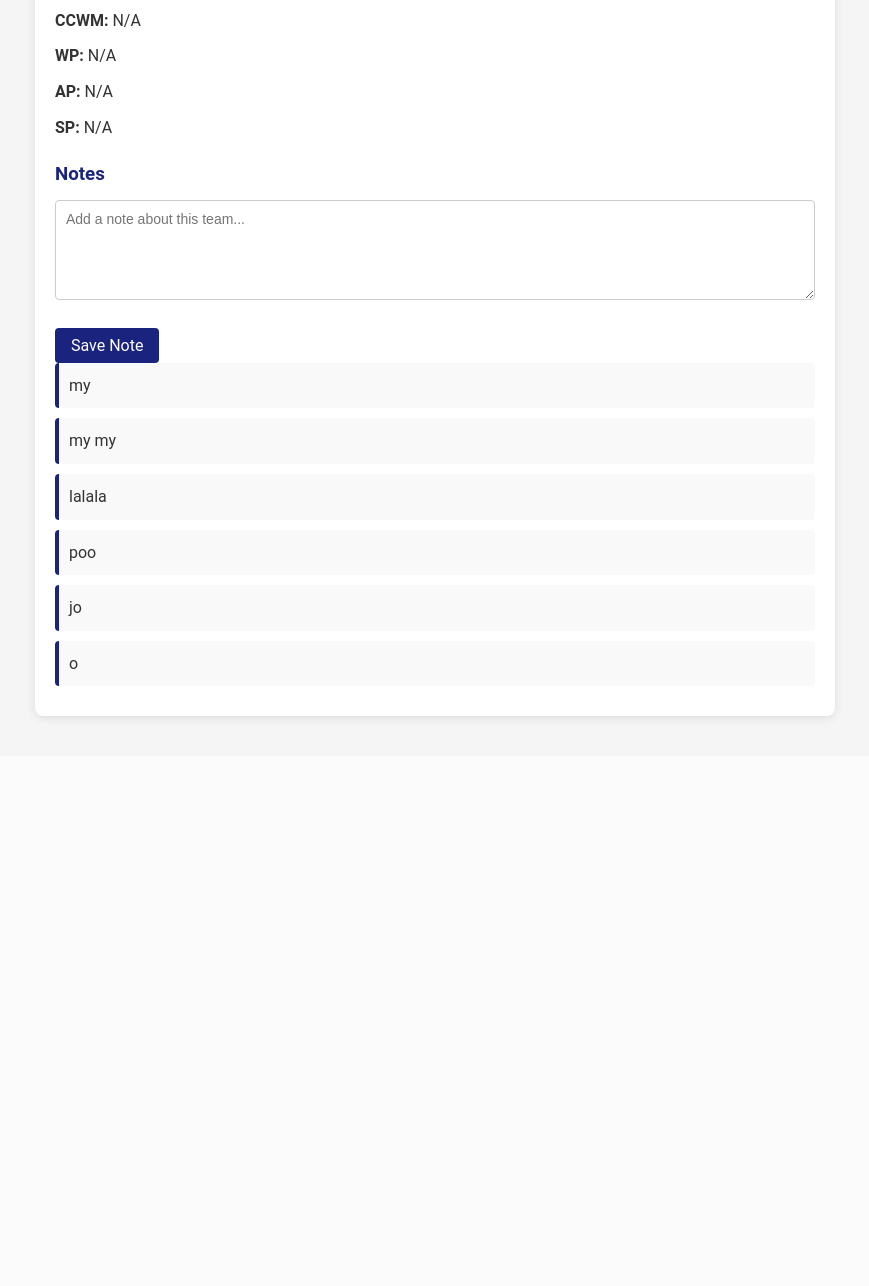
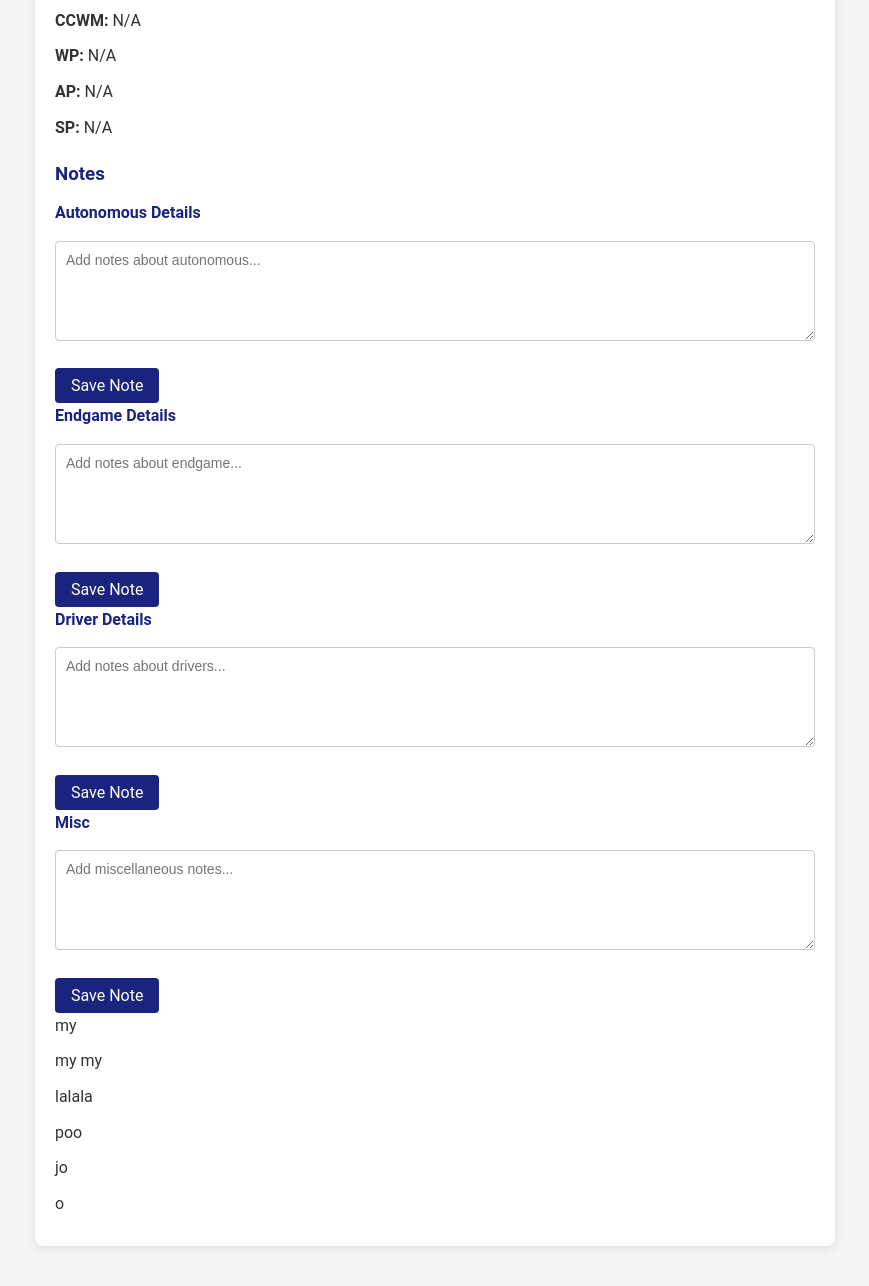
Before and after one commit to rkumar9414/SparkScout, a Flask app: page /team/52465 in a window 1280 px wide. Shown: the part 535-1821 px from the top of the page, without its empty margins (205-1074 px from the left). Before the commit the page ends 1256 px from the top, so only its background shows below. Run offline with Flask 3, Linux system fonts and the light colour scheme; data comes from the database, SQL or seed files in the repository; both versions use the stored data as it was after the commit; data that the repository does not hold is empty.

Commit message:
added 3 more note boxes

```diff
--- a/main.py
+++ b/main.py
@@ -26,6 +26,7 @@ def init_db():
             CREATE TABLE IF NOT EXISTS notes (
                 id INTEGER PRIMARY KEY AUTOINCREMENT,
                 team_id INTEGER NOT NULL,
+                note_type TEXT NOT NULL,  -- New column for note type
                 note TEXT NOT NULL
             );
         ''')
@@ -138,13 +139,24 @@ def team_details(team_id):
 
     # Fetch notes for the team
     db = get_db()
-    cursor = db.execute('SELECT note FROM notes WHERE team_id = ?', (team_id,))
+    cursor = db.execute('SELECT note_type, note FROM notes WHERE team_id = ?', (team_id,))
     notes = cursor.fetchall()
 
+    # Organize notes by type
+    notes_by_type = {
+        "Autonomous Details": [],
+        "Endgame Details": [],
+        "Driver Details": [],
+        "Misc": [],
+    }
+    for note in notes:
+        if note["note_type"] in notes_by_type:
+            notes_by_type[note["note_type"]].append(note["note"])
+
     if team and skills:
-        return render_template('team-details.html', team=team, skills=skills, notes=notes)
+        return render_template('team-details.html', team=team, skills=skills, notes_by_type=notes_by_type)
     else:
-        return render_template('team-details.html', team=team, skills=None, notes=notes)
+        return render_template('team-details.html', team=team, skills=None, notes_by_type=notes_by_type)
 
 # Route to save a note for a team
 @app.route('/api/team/<int:team_id>/notes', methods=['POST'])
@@ -154,12 +166,13 @@ def save_note(team_id):
         if not data:
             return jsonify({"error": "No data provided"}), 400
 
+        note_type = data.get('note_type')
         note = data.get('note')
-        if not note:
-            return jsonify({"error": "Note is required"}), 400
+        if not note_type or not note:
+            return jsonify({"error": "Note type and note are required"}), 400
 
         db = get_db()
-        db.execute('INSERT INTO notes (team_id, note) VALUES (?, ?)', (team_id, note))
+        db.execute('INSERT INTO notes (team_id, note_type, note) VALUES (?, ?, ?)', (team_id, note_type, note))
         db.commit()
         return jsonify({"message": "Note saved successfully"}), 201
     except Exception as e:
@@ -171,9 +184,9 @@ def save_note(team_id):
 def get_notes(team_id):
     try:
         db = get_db()
-        cursor = db.execute('SELECT note FROM notes WHERE team_id = ?', (team_id,))
+        cursor = db.execute('SELECT note_type, note FROM notes WHERE team_id = ?', (team_id,))
         notes = cursor.fetchall()
-        return jsonify({"notes": [note["note"] for note in notes]}), 200
+        return jsonify({"notes": [{"note_type": note["note_type"], "note": note["note"]} for note in notes]}), 200
     except Exception as e:
         print(f"Error fetching notes: {e}")  # Log the error
         return jsonify({"error": "An error occurred while fetching notes"}), 500
--- a/templates/team-details.html
+++ b/templates/team-details.html
@@ -19,24 +19,19 @@
 
         <h3>Skills Challenge</h3>
         {% if skills and skills.data %}
-            {# Extract programming and driver skills from the skills data #}
             {% set programming_skills = skills.data | selectattr("type", "equalto", "programming") | list %}
             {% set driver_skills = skills.data | selectattr("type", "equalto", "driver") | list %}
 
-            {# Debugging: Log skills data to the console #}
             <script>
-                // Safely convert Python data to JSON and assign to JavaScript variables
                 const skillsData = JSON.parse('{{ skills.data | tojson | safe }}');
                 const programmingSkills = JSON.parse('{{ programming_skills | tojson | safe }}');
                 const driverSkills = JSON.parse('{{ driver_skills | tojson | safe }}');
 
-                // Log the data to the console
                 console.log("Skills Data:", skillsData);
                 console.log("Programming Skills:", programmingSkills);
                 console.log("Driver Skills:", driverSkills);
             </script>
 
-            {# Display programming skills score #}
             <p><strong>Programming Skills:</strong>
                 {% if programming_skills %}
                     {{ programming_skills[0].score }}
@@ -45,7 +40,6 @@
                 {% endif %}
             </p>
 
-            {# Display driver skills score #}
             <p><strong>Driver Skills:</strong>
                 {% if driver_skills %}
                     {{ driver_skills[0].score }}
@@ -54,7 +48,6 @@
                 {% endif %}
             </p>
 
-            {# Display combined skills score #}
             <p><strong>Combined Skills:</strong>
                 {% if programming_skills and driver_skills %}
                     {{ programming_skills[0].score + driver_skills[0].score }}
@@ -76,36 +69,85 @@
 
         <!-- Notes Section -->
         <h3>Notes</h3>
-        <form id="noteForm">
-            <textarea id="noteInput" placeholder="Add a note about this team..." required></textarea>
-            <button type="submit">Save Note</button>
-        </form>
-        <div id="notesList">
-            {% if notes %}
-                {% for note in notes %}
-                    <p>{{ note.note }}</p>
+
+        <!-- Autonomous Details -->
+        <div class="note-box">
+            <h4>Autonomous Details</h4>
+            <form id="autonomousForm" class="note-form">
+                <textarea id="autonomousInput" placeholder="Add notes about autonomous..." required></textarea>
+                <button type="submit">Save Note</button>
+            </form>
+            <div id="autonomousNotesList" class="notes-list">
+                {% for note in notes_by_type["Autonomous Details"] %}
+                    <p>{{ note }}</p>
                 {% endfor %}
-            {% else %}
-                <p>No notes yet.</p>
-            {% endif %}
+            </div>
+        </div>
+
+        <!-- Endgame Details -->
+        <div class="note-box">
+            <h4>Endgame Details</h4>
+            <form id="endgameForm" class="note-form">
+                <textarea id="endgameInput" placeholder="Add notes about endgame..." required></textarea>
+                <button type="submit">Save Note</button>
+            </form>
+            <div id="endgameNotesList" class="notes-list">
+                {% for note in notes_by_type["Endgame Details"] %}
+                    <p>{{ note }}</p>
+                {% endfor %}
+            </div>
+        </div>
+
+        <!-- Driver Details -->
+        <div class="note-box">
+            <h4>Driver Details</h4>
+            <form id="driverForm" class="note-form">
+                <textarea id="driverInput" placeholder="Add notes about drivers..." required></textarea>
+                <button type="submit">Save Note</button>
+            </form>
+            <div id="driverNotesList" class="notes-list">
+                {% for note in notes_by_type["Driver Details"] %}
+                    <p>{{ note }}</p>
+                {% endfor %}
+            </div>
+        </div>
+
+        <!-- Misc -->
+        <div class="note-box">
+            <h4>Misc</h4>
+            <form id="miscForm" class="note-form">
+                <textarea id="miscInput" placeholder="Add miscellaneous notes..." required></textarea>
+                <button type="submit">Save Note</button>
+            </form>
+            <div id="miscNotesList" class="notes-list">
+                {% for note in notes_by_type["Misc"] %}
+                    <p>{{ note }}</p>
+                {% endfor %}
+            </div>
         </div>
     </div>
 
     <script>
-        // Extract teamId from the URL path (e.g., /team/123)
         const teamId = window.location.pathname.split('/').pop();
 
-        // Function to save a note
-        async function saveNote(event) {
+        async function saveNote(event, noteType) {
             event.preventDefault(); // Prevent form submission from reloading the page
 
-            const note = document.getElementById('noteInput').value;
+            // Map note types to their corresponding input IDs
+            const inputIdMap = {
+                "Autonomous Details": "autonomousInput",
+                "Endgame Details": "endgameInput",
+                "Driver Details": "driverInput",
+                "Misc": "miscInput",
+            };
+
+            const inputId = inputIdMap[noteType];
+            const note = document.getElementById(inputId).value;
+
             if (!note) {
                 alert("Please enter a note.");
                 return;
             }
-
-            console.log("Saving note:", note); // Debugging
 
             try {
                 const response = await fetch(`/api/team/${teamId}/notes`, {
@@ -113,74 +155,61 @@
                     headers: {
                         'Content-Type': 'application/json',
                     },
-                    body: JSON.stringify({ note }),
+                    body: JSON.stringify({ note_type: noteType, note }),
                 });
-
-                console.log("Response status:", response.status); // Debugging
-                console.log("Response OK:", response.ok); // Debugging
 
                 if (!response.ok) {
                     const errorData = await response.json();
-                    console.error("Error response:", errorData); // Debugging
                     throw new Error(errorData.error || "Failed to save note.");
                 }
 
                 const data = await response.json();
-                console.log("Response data:", data); // Debugging
-
                 if (data.message) {
-                    // Show confirmation message
-                    const confirmationMessage = document.createElement('p');
-                    confirmationMessage.textContent = "Note saved successfully!";
-                    confirmationMessage.style.color = "green";
-                    document.getElementById('notesList').prepend(confirmationMessage);
-
-                    // Clear the input
-                    document.getElementById('noteInput').value = '';
-
-                    // Refresh the notes list
-                    loadNotes();
-                } else {
-                    alert("Failed to save note.");
+                    alert("Note saved successfully!");
+                    document.getElementById(inputId).value = ''; // Clear the input
+                    loadNotes(noteType); // Refresh the notes list
                 }
             } catch (error) {
-                console.error("Error:", error); // Debugging
+                console.error("Error:", error);
                 alert("An error occurred while saving the note.");
             }
         }
 
-        // Function to load notes
-        async function loadNotes() {
+        async function loadNotes(noteType) {
             try {
                 const response = await fetch(`/api/team/${teamId}/notes`);
-                console.log("Load notes response:", response); // Debugging
-
                 if (!response.ok) {
-                    const errorData = await response.json();
-                    console.error("Error loading notes:", errorData); // Debugging
-                    throw new Error(errorData.error || "Failed to load notes.");
+                    throw new Error("Failed to load notes.");
                 }
 
                 const data = await response.json();
-                console.log("Loaded notes:", data.notes); // Debugging
+                const notesList = document.getElementById(`${noteType.toLowerCase().replace(/ /g, '')}NotesList`);
+                notesList.innerHTML = ''; // Clear existing notes
 
-                const notesList = document.getElementById('notesList');
-                notesList.innerHTML = ''; // Clear existing notes
-                data.notes.forEach(note => {
-                    const noteElement = document.createElement('p');
-                    noteElement.textContent = note;
-                    notesList.appendChild(noteElement);
-                });
+                // Filter notes by type and display them
+                data.notes
+                    .filter(note => note.note_type === noteType)
+                    .forEach(note => {
+                        const noteElement = document.createElement('p');
+                        noteElement.textContent = note.note;
+                        notesList.appendChild(noteElement);
+                    });
             } catch (error) {
-                console.error("Error loading notes:", error); // Debugging
+                console.error("Error loading notes:", error);
             }
         }
 
-        // Attach event listener to the form
-        document.getElementById('noteForm').addEventListener('submit', saveNote);
+        // Attach event listeners to the forms
+        document.getElementById('autonomousForm').addEventListener('submit', (event) => saveNote(event, "Autonomous Details"));
+        document.getElementById('endgameForm').addEventListener('submit', (event) => saveNote(event, "Endgame Details"));
+        document.getElementById('driverForm').addEventListener('submit', (event) => saveNote(event, "Driver Details"));
+        document.getElementById('miscForm').addEventListener('submit', (event) => saveNote(event, "Misc"));
 
         // Load notes when the page loads
-        loadNotes();
+        loadNotes("Autonomous Details");
+        loadNotes("Endgame Details");
+        loadNotes("Driver Details");
+        loadNotes("Misc");
     </script>
 </body>
 </html>
```
Also changed, not shown: team_notes.db.
